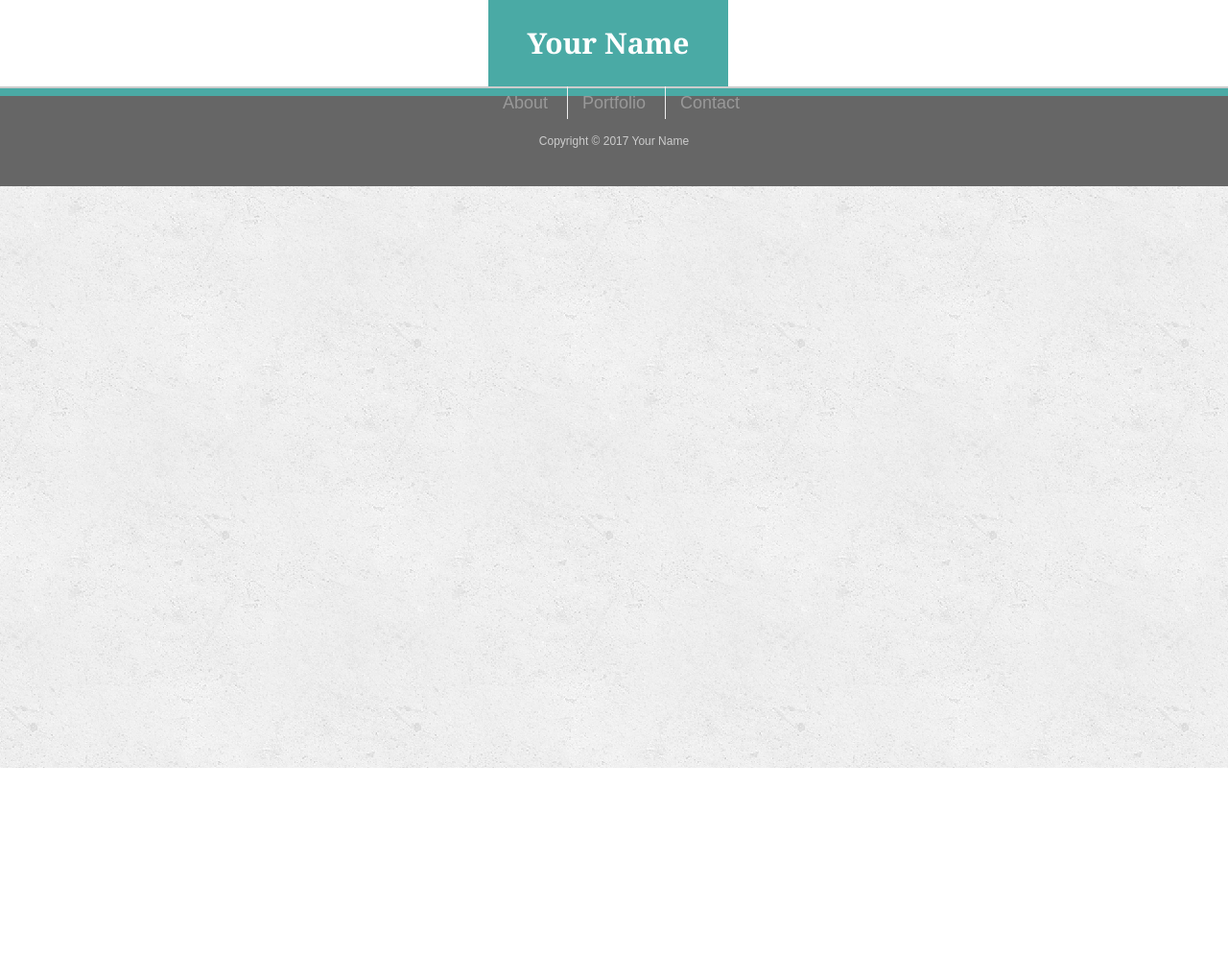
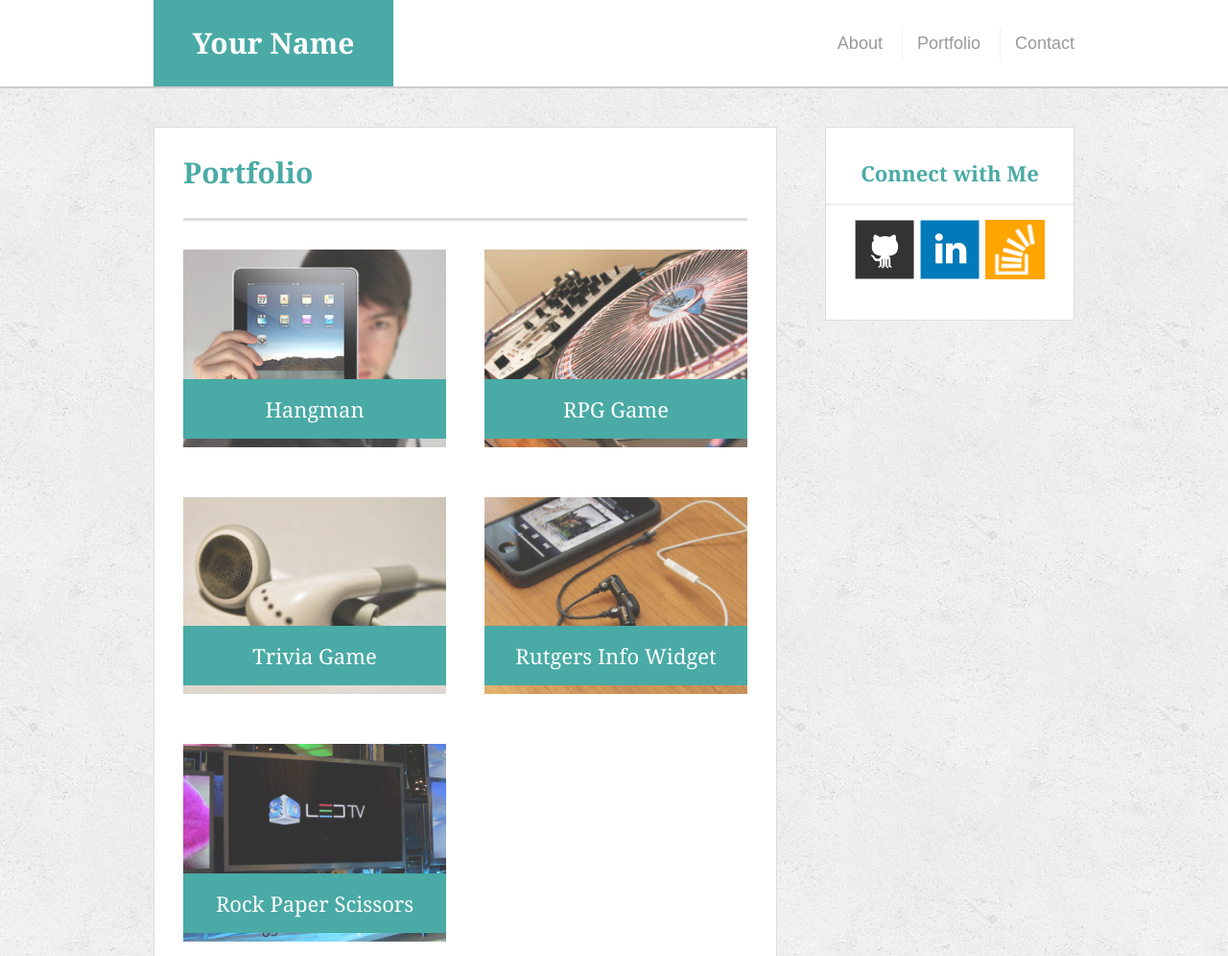
Before and after one commit to ayazayazov/Homework-part-1, a plain HTML site: page assets/html/portfolio.html in a window 1280 px wide. Shown: the top 996 px of the page at 96% size. Before the commit the page ends 800 px from the top, so only its background shows below. Drawn offline with Linux system fonts and the light colour scheme.

Commit message:
portflolio page completed

```diff
--- a/assets/css/body-header-footer.css
+++ b/assets/css/body-header-footer.css
@@ -14,14 +14,17 @@ h1,h2,h3{
 body{
     background-image: url(../images/concrete_seamless.png);
     line-height: 34px;
+    /* display: flex; */
+    /* flex-direction: column; */
+    /* justify-content: space-between; */
+    /* align-items: center;s */
 }
 
 .header-content-area{
     width: 960px;
     display: flex;
     justify-content: space-between;
-    position: absolute;
-    position: sticky;
+    /* position: fixed; */
 }
 /* HEADER */
 .header-container{
@@ -31,6 +34,7 @@ body{
     height: 90px;
     background-color: #ffffff;
     border-bottom: 2px solid #cccccc;
+    /* position: fixed; */
     /* margin-bottom: 30px; */
 }
 
--- /dev/null
+++ b/assets/css/portfolio.css
@@ -0,0 +1,99 @@
+main{
+    display: flex;
+    justify-content: center;
+}
+
+.main-content-area{
+    width: 960px;
+    display: flex;
+    gap: 50px;
+    margin: 40px 0;
+
+}
+
+section{
+    width: 650px;
+}
+
+article{
+    border: 1px solid #ddd;
+    background-color: #fff;
+    padding: 30px;
+}
+
+.about-me{
+    font-size: 30px;
+    font-weight: 700;
+    color: #4aaaa5;
+    border-bottom: 3px solid #ddd;
+    margin-bottom: 30px;
+}
+
+.about-me h1{
+    margin-bottom: 30px;
+}
+
+.cards{
+    width: 650px;
+    display: flex;
+    flex-wrap: wrap;
+    gap: 40px
+}
+
+.image-text{
+    position: relative;
+    width: 274px;
+}
+
+.image-text img{
+    opacity: 0.8;
+    width: 274px;
+
+}
+
+.image-text h3{
+    position: absolute;
+    top: 62%;
+    width: 274px;
+    padding: 14px 0;
+    font-weight: 300;
+    color: #fff;
+    text-align: center;
+    background: #4aaaa5;
+    font-family: Georgia, 'Times New Roman', Times, serif;
+    font-size: 22px;
+}
+
+aside{
+    border: 1px solid #ddd;
+    background-color: #fff;
+    height: 140px;
+    width: 270px;
+    display: flex;
+    flex-direction: column;
+    padding:30px 0;
+}
+
+.connect-with-me{
+    font-size: 22px;
+    font-weight: 700;
+    color: #4aaaa5;
+    border-bottom: 2px solid #eee;
+    display: flex;
+    justify-content: center;
+}
+
+.connect-with-me h2{
+    margin-bottom: 15px;
+}
+
+.social-images{
+    display: flex;
+    padding: 15px 0;
+    justify-content: center;
+    gap: 6px;
+}
+
+.social-images img{
+    width: 62px;
+}
--- a/assets/html/portfolio.html
+++ b/assets/html/portfolio.html
@@ -6,11 +6,12 @@
     <title>Portfolio</title>
     <link rel="stylesheet" href="../css/reset.css" />
     <link rel="stylesheet" href="../css/body-header-footer.css" />
+    <link rel="stylesheet" href="../css/portfolio.css" />
   </head>
   <body>
     <!-- HEADER -->
     <header class="header-container">
-      <div class="entire-content-area">
+      <div class="header-content-area">
         <a class="your-name" href="../../index.html">Your Name</a>
         <nav class="nav-bar">
           <ul class="links">
@@ -23,15 +24,47 @@
     </header>
     <!-- MAIN -->
     <main>
-      <section>
-        <article>
-          <h1></h1>
-          <h2></h2>
-          <h3></h3>
-          <p></p>
-        </article>
-      </section>
-      <aside></aside>
+      <div class="main-content-area">
+        <section>
+          <article>
+            <div class="about-me">
+              <h1>Portfolio</h1>
+            </div>
+            <div class="cards">
+              <div class="image-text">
+                <img src="../images/technics-q-c-640-480-1.jpg" alt="" />
+                <h3>Hangman</h3>
+              </div>
+              <div class="image-text">
+                <img src="../images/technics-q-c-640-480-2.jpg" alt="" />
+                <h3>RPG Game</h3>
+              </div>
+              <div class="image-text">
+                <img src="../images/technics-q-c-640-480-5.jpg" alt="" />
+                <h3>Trivia Game</h3>
+              </div>
+              <div class="image-text">
+                <img src="../images/technics-q-c-640-480-7.jpg" alt="" />
+                <h3>Rutgers Info Widget</h3>
+              </div>
+              <div class="image-text">
+                <img src="../images/technics-q-c-640-480-9.jpg" alt="" />
+                <h3>Rock Paper Scissors</h3>
+              </div>
+            </div>
+          </article>
+        </section>
+        <aside>
+          <div class="connect-with-me">
+            <h2>Connect with Me</h2>
+          </div>
+          <div class="social-images">
+            <a href="#"><img src="../images/github-128.png" alt="" /></a>
+            <a href="#"><img src="../images/linkedin-128.png" alt="" /></a>
+            <a href="#"><img src="../images/stackoverflow-128.png" alt="" /></a>
+          </div>
+        </aside>
+      </div>
     </main>
     <!-- FOOTER -->
     <footer>Copyright &copy; 2017 Your Name</footer>
```
Also changed, not shown: index.html (+7 -3 lines).
